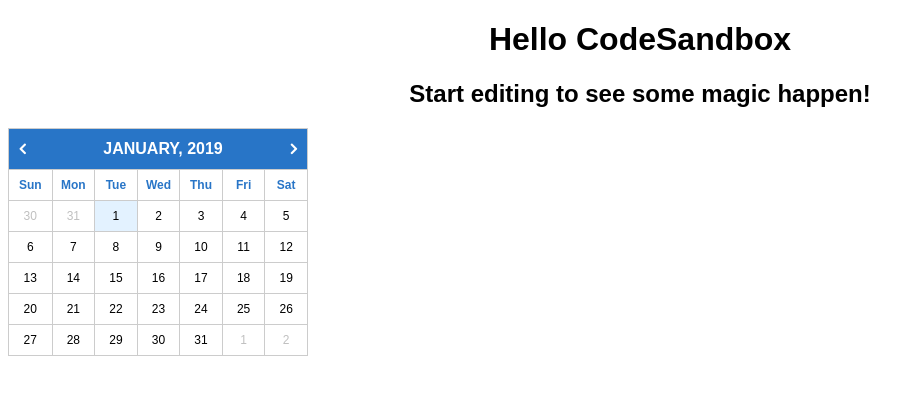
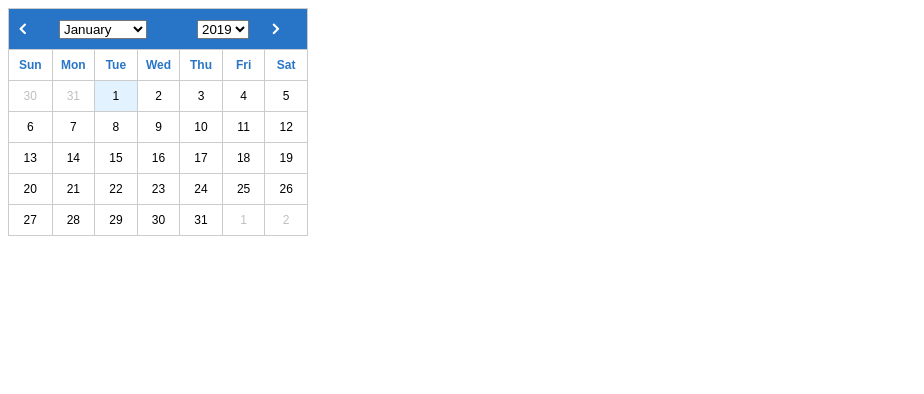
Before and after one commit to skumar1708/react-calendar-moments, a React app: page / in a window 1280 px wide. Shown: the whole page, without its empty margins (0-924 px from the left). Built offline with nearby package versions, Linux system fonts and the light colour scheme.

Commit message:
dd
Drops downs for months and year

```diff
--- a/src/Calender.js
+++ b/src/Calender.js
@@ -7,8 +7,7 @@
     super(props);
 
     this.state = {
-      month: this.props.selected.clone(),
-      selected: this.props.selected.clone()
+      month: this.props.selected.clone()
     };
   }
 
@@ -25,7 +24,6 @@
   };
 
   select = day => {
-    console.log("DAY is **", day);
     this.setState({ month: day.date });
     this.forceUpdate();
   };
@@ -48,7 +46,7 @@
           date={date.clone()}
           month={this.state.month}
           select={this.select}
-          selected={this.props.selected}
+          selected={this.state.month}
         />
       );
       date.add(1, "w");
@@ -59,8 +57,77 @@
     return weeks;
   };
 
+  onMonthChange = event => {
+    event.persist();
+    let currentMonth = this.state.month;
+    let diff = +event.target.value - currentMonth.month();
+    currentMonth.add(diff, "M");
+    this.setState({ month: currentMonth });
+  };
+
+  onYearChange = event => {
+    event.persist();
+    let currentMonth = this.state.month;
+    let diff = +event.target.value - currentMonth.year();
+    currentMonth.add(diff, "Y");
+    this.setState({ month: currentMonth });
+  };
+
   renderMonthLabel = () => {
-    return <span>{this.state.month.format("MMMM, YYYY")}</span>;
+    // return <span>{this.state.month.format("MMMM, YYYY")}</span>;
+    const months = [
+      "January",
+      "February",
+      "March",
+      "April",
+      "May",
+      "June",
+      "July",
+      "August",
+      "September",
+      "October",
+      "November",
+      "December"
+    ];
+
+    let currentMonth = this.state.month;
+    return (
+      <span>
+        <select value={currentMonth.month()} onChange={this.onMonthChange}>
+          {months.map((value, index) => {
+            return (
+              <option key={index} value={index}>
+                {value}
+              </option>
+            );
+          })}
+        </select>
+      </span>
+    );
+  };
+
+  renderYearsLabel = () => {
+    let currentMonth = this.state.month;
+    let years = [];
+    let pivot = 1980;
+    while (pivot < 2050) {
+      years.push(pivot);
+      pivot++;
+    }
+
+    return (
+      <span>
+        <select value={currentMonth.year()} onChange={this.onYearChange}>
+          {years.map((year, index) => {
+            return (
+              <option key={index} value={year}>
+                {year}
+              </option>
+            );
+          })}
+        </select>
+      </span>
+    );
   };
 
   render() {
@@ -69,6 +136,7 @@
         <div className="header">
           <i className="fa fa-angle-left" onClick={this.previous} />
           {this.renderMonthLabel()}
+          {this.renderYearsLabel()}
           <i className="fa fa-angle-right" onClick={this.next} />
         </div>
         <DayNames />
--- a/src/Week.js
+++ b/src/Week.js
@@ -1,10 +1,6 @@
 import React, { Component } from "react";
 
 class Week extends Component {
-  constructor(props) {
-    super(props);
-  }
-
   render() {
     var days = [],
       date = this.props.date,
--- a/src/index.js
+++ b/src/index.js
@@ -7,8 +7,6 @@
 function App() {
   return (
     <div className="App">
-      <h1>Hello CodeSandbox</h1>
-      <h2>Start editing to see some magic happen!</h2>
       <div className="calendar">
         <Calender selected={moment()} />
       </div>
--- a/src/styles.css
+++ b/src/styles.css
@@ -50,7 +50,7 @@
 }
 .header > span {
   float: left;
-  width: 100%;
+  /* width: 100%; */
   font-weight: bold;
   text-transform: uppercase;
   box-sizing: border-box;
```
Also changed, not shown: 1 other file.
